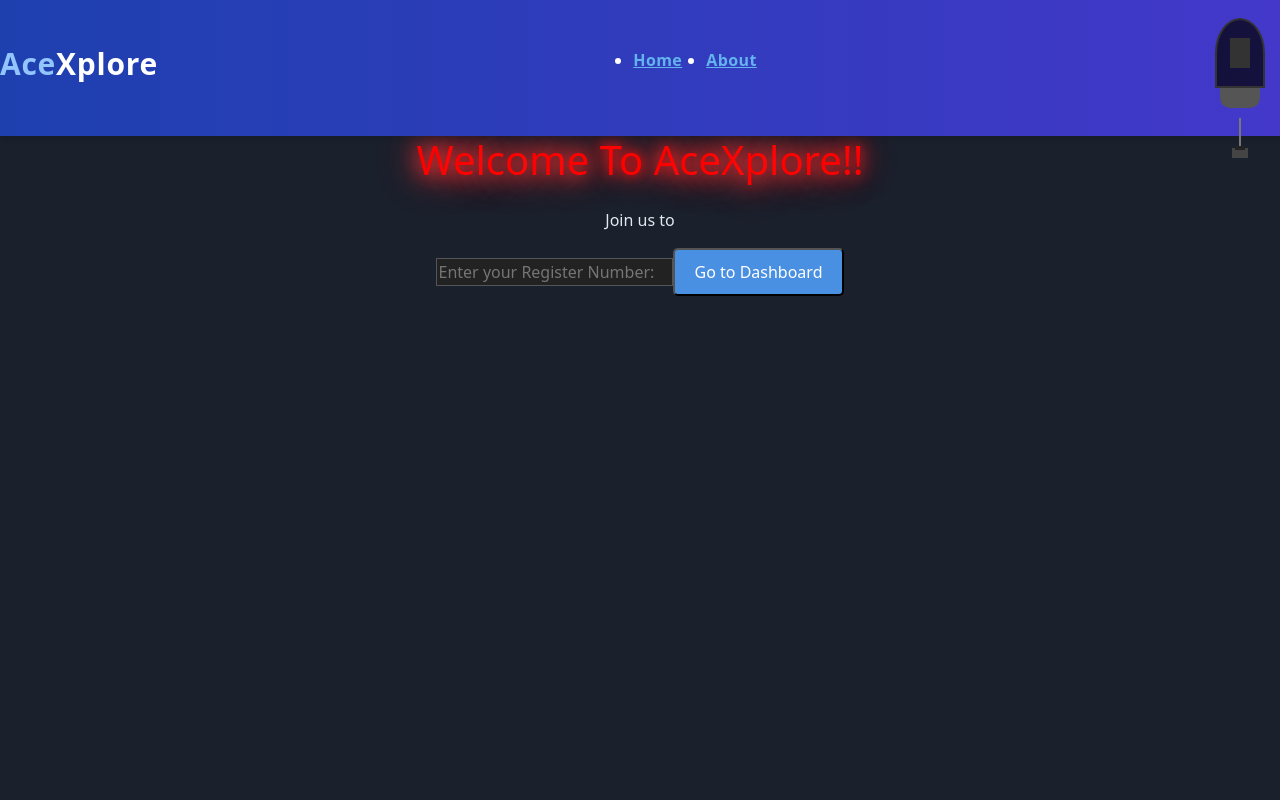
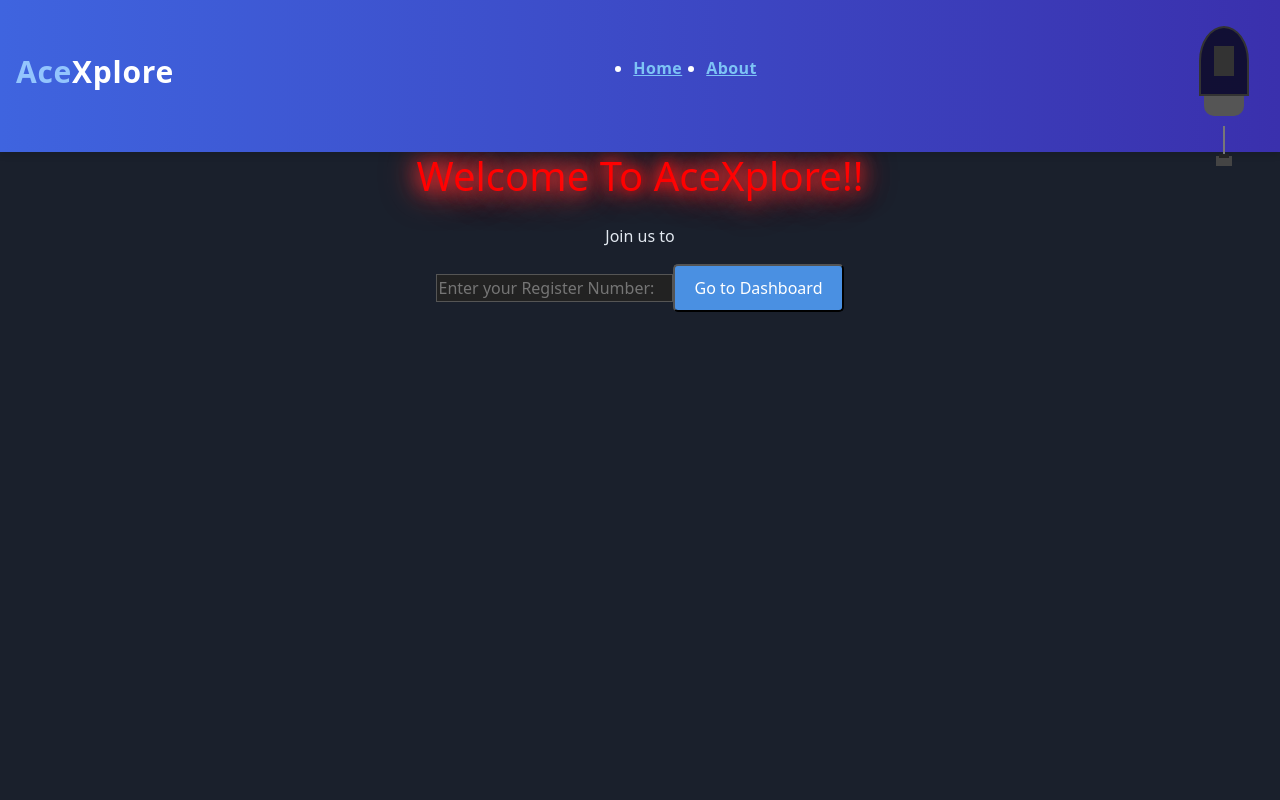
Before and after one commit to Sai-Ishaan/acexplore_1, a React (Create React App) app: page / in a window 1280 px wide. Shown: the top 800 px of the page. Built offline with nearby package versions, Linux system fonts and the light colour scheme.

Commit message:
modified:   src/components/Home.css 	modified:   src/components/TypingEffect.css

```diff
--- a/src/components/Home.css
+++ b/src/components/Home.css
@@ -5,16 +5,16 @@
   transition: background-color 0.3s ease, color 0.3s ease;
 }
   .dark-mode nav {
-    background-color: #333;
+    background-color: #006296;
     color: #fff;
   }
 
   .dark-mode a {
-    color: #63b3ed;
+    color: #7dc3f5;
 }
 
 .light-mode a {
-    color: #2c5282;
+    color: #4a98f6;
 }
 
   .dark-mode .toggle-dark-mode-btn {
@@ -93,7 +93,7 @@
 }
 
   .light-mode nav {
-    background-color: #4a90e2;
+    background-color: #51dbed;
     color: #ffffff;
   }
 
@@ -106,7 +106,7 @@
   }
 
   .light-mode #home .input-field {
-    background-color: #fff;
+    background-color: #ebebeb;
     color: #333;
     border: 1px solid #ddd;
   }
@@ -251,7 +251,7 @@
     opacity: 0.9;
   }
   /* Navbar.css */
-.navbar {
+ .dark-mode .navbar {
     position: sticky;
     top: 0;
     z-index: 50;
@@ -259,8 +259,20 @@
     display: flex;
     justify-content: space-between;
     align-items: center;
-    background: linear-gradient(to right, #1e40af, #4338ca); /* Blue to Indigo Gradient */
+    background: linear-gradient(to right, #3f64df, #3a30ad); /* Blue to Indigo Gradient */
     box-shadow: 0 4px 6px rgba(0, 0, 0, 0.1);
+}
+
+.light-mode .navbar {
+  position: sticky;
+  top: 0;
+  z-index: 50;
+  padding: 1rem;
+  display: flex;
+  justify-content: space-between;
+  align-items: center;
+  background: linear-gradient(to right, #62f787, #19b8dc); /* Blue to Indigo Gradient */
+  box-shadow: 0 4px 6px rgba(0, 0, 0, 0.1);
 }
 
 .navbar-logo {
--- a/src/components/TypingEffect.css
+++ b/src/components/TypingEffect.css
@@ -1,6 +1,6 @@
 .typing-effect{
     display: inline-block;
-    font-size: 60px;
+    font-size: xx-large;
     font-family: Consolas, "Courier New", monospace;
 }
 
```
